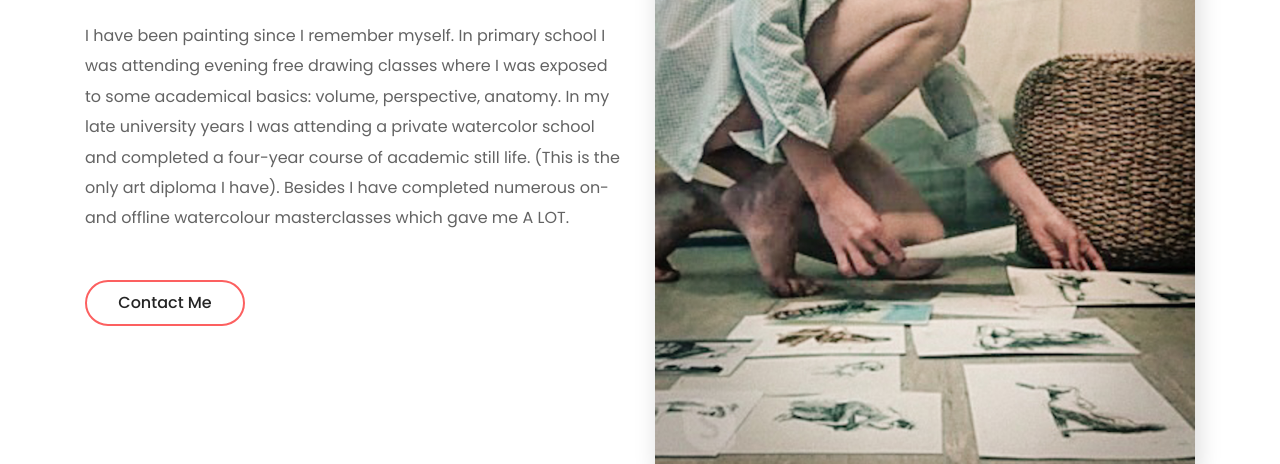
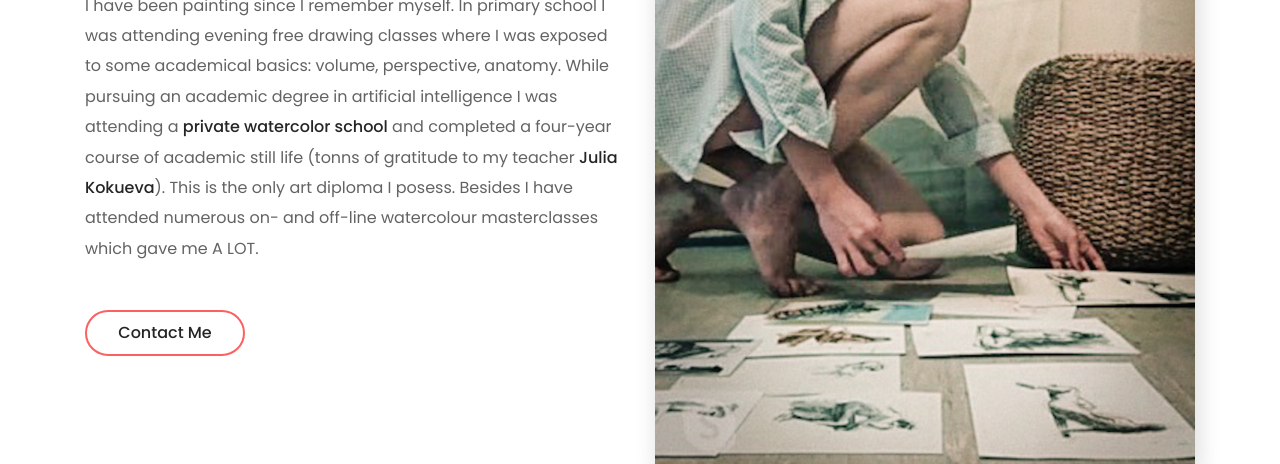
Before and after one commit to lonewandererart/lonewandererart.github.io, a website: page about.html in a window 1280 px wide. Shown: the part 691-1155 px from the top of the page. Drawn offline with Linux system fonts and the light colour scheme.

Commit message:
minor corrections in about section

```diff
--- a/about.html
+++ b/about.html
@@ -136,7 +136,7 @@
                         <h3 class="wow fadeInUp" data-wow-delay="100ms">We All Live For Passion</h3>
                         <div class="line wow fadeInUp" data-wow-delay="200ms"></div>
                         <!--p class="wow fadeInUp" data-wow-delay="300ms">I am a full-time mathematician based in Dresden, Germany, so I can tell you maths is the same as art, but for creativity you need to use another hemisphere. </p-->
-                        <p class="wow fadeInUp" data-wow-delay="300ms">I have been painting since I remember myself. In primary school I was attending evening free drawing classes where I was exposed to some academical basics: volume, perspective, anatomy. In my late university years I was attending a private watercolor school and completed a four-year course of academic still life. (This is the only art diploma I have). Besides I have completed numerous on- and offline watercolour masterclasses which gave me A LOT.  </p>
+                        <p class="wow fadeInUp" data-wow-delay="300ms">I have been painting since I remember myself. In primary school I was attending evening free drawing classes where I was exposed to some academical basics: volume, perspective, anatomy. While pursuing an academic degree in artificial intelligence I was attending a <a href="https://shkolaakvareli.ru/en/"> private watercolor school</a> and completed a four-year course of academic still life (tonns of gratitude to my teacher <a href="https://shkolaakvareli.ru/obrazovanie/hudozhniki-i-pedagogi/kokueva-yuliya-borisovna.html">Julia Kokueva</a>). This is the only art diploma I posess. Besides I have attended numerous on- and off-line watercolour masterclasses which gave me A LOT.</p>
                         <a class="btn alime-btn btn-2 mt-30 wow fadeInUp" data-wow-delay="500ms" href="./contact.html">Contact Me</a>
                     </div>
                 </div>
```
